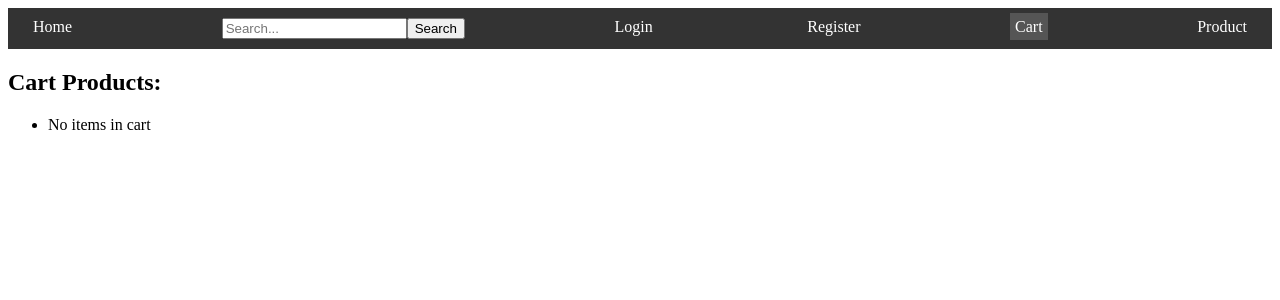
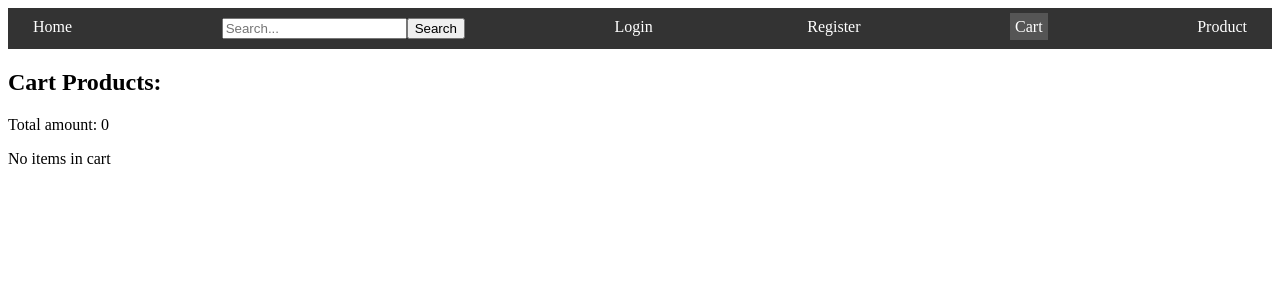
Before and after one commit to das5202/ShopReactjs, a React (Create React App) app: page /cart in a window 1280 px wide. Shown: the top 300 px of the page. Built offline with nearby package versions, Linux system fonts and the light colour scheme.

Commit message:
add to cart inc dec remove working

```diff
--- a/src/App.js
+++ b/src/App.js
@@ -7,10 +7,9 @@ import Cart from './components/Cart';
 import Header from './components/Header';
 import ProductWithCart from './components/ProductWithCart';
 import SearchResults from './components/Search';
+import ProductData from './components/ProductData';
 
-const ProductData = [
-  // Define your product data here
-];
+
 
 
   const App = () => {
@@ -22,10 +21,12 @@ const ProductData = [
     useEffect(() => {
       localStorage.setItem('cartItems', JSON.stringify(cartItems));
     }, [cartItems]);
+    const addToCart = (product) => {
+      const updatedCartItems = [...cartItems];
+      updatedCartItems.push({ ...product, quantity: 1 }); // Initialize quantity to 1
+      setCartItems(updatedCartItems);
+    };
 
-    const addToCart = (product) => {
-      setCartItems((prevCartItems) => [...prevCartItems, product]);
-    };
 
   return (
     <Router>
--- a/src/components/Cart.js
+++ b/src/components/Cart.js
@@ -1,11 +1,66 @@
-import React, { useEffect } from 'react';
+import React, { useEffect, useState } from 'react';
 
 const Cart = ({ cartItems, setCartItems }) => {
+  const [totalAmount, setTotalAmount] = useState(0);
+
+
+
   const removeItem = (index) => {
     const updatedCartItems = [...cartItems];
     updatedCartItems.splice(index, 1);
     setCartItems(updatedCartItems);
   };
+
+  const increaseQuantity = (productId) => {
+    const updatedCartItems = cartItems.map((item) => {
+      if (item.ProductId === productId) {
+        return { ...item, quantity: item.quantity + 1 };
+      }
+      return item;
+    });
+
+    const updatedGroupedCartItems = updatedCartItems.reduce((acc, item) => {
+      const existingItem = acc.find((el) => el.ProductId === item.ProductId);
+
+      if (existingItem) {
+        existingItem.quantity += item.quantity;
+      } else {
+        acc.push({ ...item });
+      }
+
+      return acc;
+    }, []);
+
+    setCartItems(updatedCartItems);
+    setCartItems(updatedGroupedCartItems); // Update cartItems instead of groupedCartItems
+  };
+
+  const decreaseQuantity = (productId) => {
+    const updatedCartItems = cartItems.map((item) => {
+      if (item.ProductId === productId && item.quantity > 1) {
+        return { ...item, quantity: item.quantity - 1 };
+      }
+      return item;
+    });
+
+    const updatedGroupedCartItems = updatedCartItems.reduce((acc, item) => {
+      const existingItem = acc.find((el) => el.ProductId === item.ProductId);
+
+      if (existingItem) {
+        existingItem.quantity += item.quantity;
+      } else {
+        acc.push({ ...item });
+      }
+
+      return acc;
+    }, []);
+
+    setCartItems(updatedCartItems);
+    setCartItems(updatedGroupedCartItems); // Update cartItems instead of groupedCartItems
+  };
+
+
+
 
   useEffect(() => {
     localStorage.setItem('cartItems', JSON.stringify(cartItems));
@@ -18,24 +73,48 @@ const Cart = ({ cartItems, setCartItems }) => {
     }
   }, [setCartItems]);
 
+  useEffect(() => {
+    // Calculate the total amount
+    let total = 0;
+
+    for (const item of cartItems) {
+      total += item.ProductPrice * item.quantity;
+    }
+
+    setTotalAmount(total);
+  }, [cartItems]);
+
+  const groupedCartItems = cartItems.reduce((acc, item) => {
+    const existingItem = acc.find((el) => el.ProductId === item.ProductId);
+
+    if (existingItem) {
+      existingItem.quantity += item.quantity;
+    } else {
+      acc.push({ ...item });
+    }
+
+    return acc;
+  }, []);
+
   return (
     <div>
       <h2>Cart Products:</h2>
-      <ul>
-        {cartItems && cartItems.length > 0 ? (
-          cartItems.map((item, index) => (
-            <li key={index}>
+      <p>Total amount: {totalAmount}</p>
+      {groupedCartItems && groupedCartItems.length > 0 ? (
+        groupedCartItems.map((item, index) => (
+          <div key={index}>
             <img src={item.ProductImage} alt={item.ProductName} />
             <p>{item.ProductName}</p>
             <p>Price: {item.ProductPrice}</p>
-              <p>Category: {item.ProductCategory}</p>
+            <p>Quantity: {item.quantity}</p>
             <button onClick={() => removeItem(index)}>Remove</button>
-            </li>
+            <button onClick={() => increaseQuantity(item.ProductId)}>+</button>
+            <button onClick={() => decreaseQuantity(item.ProductId)}>-</button>
+          </div>
         ))
       ) : (
-          <li>No items in cart</li>
+        <p>No items in cart</p>
       )}
-      </ul>
     </div>
   );
 };
```
Lines whose indentation alone changed are shown as unchanged.
